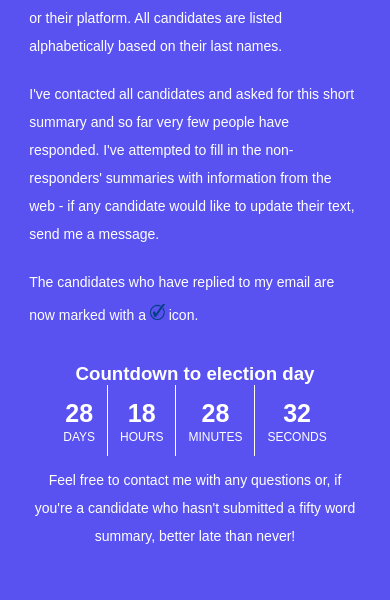
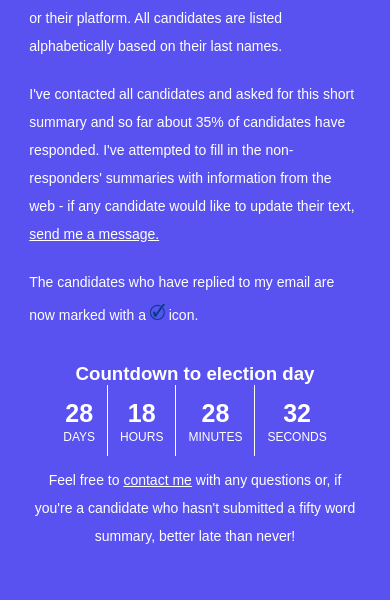
Before and after one commit to ianjojo/kelowna-election-2022, a React (Create React App) app: page / in a window 390 px wide. Shown: the part 432-1032 px from the top of the page. Built offline with nearby package versions, Linux system fonts and the light colour scheme; a web font is replaced by a local one.

Commit message:
adjusted heigth of mobile cards and added more candidates blurbs

```diff
--- a/src/components/Candidate.jsx
+++ b/src/components/Candidate.jsx
@@ -48,7 +48,7 @@ export default function Candidate(props) {
         <p className='blurb'>
           {props.blurb
             ? props.blurb
-            : "Did not respond to my request for a summary."}
+            : "Did not respond to my request for a summary and no information available online."}
         </p>
       </div>
 
--- a/src/data/council.js
+++ b/src/data/council.js
@@ -30,7 +30,9 @@ export const council = [
     email: "amaritforkelowna@gmail.com",
     website: "https://msha.ke/amaritbrar/",
     image: "https://www.kelowna.ca/sites/files/1/images/ab.jpg",
-    blurb: "",
+    blurb:
+      "I am passionate about our environment and improving the livability of our city. I will work to immediately implement the Community Safety Plan and pass a 3-30-300 bylaw to green our city. I will work collaboratively with neighbourhoods and promote a ward system, so citizens have better representation.",
+    replied: true,
   },
   {
     name: "Ron Cannan",
@@ -150,6 +152,7 @@ export const council = [
       "My areas of expertise exactly match emerging Kelowna issues.  Engineers are strategic-thinkers and problem solvers who get the job done efficiently and effectively.  I offer sustainable development engineering experience. I’ve been trusted to teach Kelowna’s future leaders, will you trust me with your vote? ",
     image:
       "https://www.kelowna.ca/sites/files/1/images/gord_lovegrove_photo.png",
+    replied: true,
   },
   {
     name: "Tom Macauley",
--- a/src/pages/Contact.jsx
+++ b/src/pages/Contact.jsx
@@ -21,7 +21,9 @@ export default function Contact() {
         platform for the site, please feel free to email me at
         <a href='mailto:ianallanjohnston@gmail.com'>
           ianallanjohnston@gmail.com
-        </a>
+        </a>{" "}
+        or check out my portfolio{" "}
+        <a href='https://ianjojo.netlify.app'>here.</a>
       </p>
       <p>This website was created in ~24 hours using React.js. </p>
     </div>
--- a/src/pages/Intro.jsx
+++ b/src/pages/Intro.jsx
@@ -28,9 +28,12 @@ export default function Intro() {
       </p>
       <p className='intro'>
         I've contacted all candidates and asked for this short summary and so
-        far very few people have responded. I've attempted to fill in the
-        non-responders' summaries with information from the web - if any
-        candidate would like to update their text, send me a message.
+        far about 35% of candidates have responded. I've attempted to fill in
+        the non-responders' summaries with information from the web - if any
+        candidate would like to update their text,{" "}
+        <a href='mailto:ianallanjohnston@gmail.com' class='contactme'>
+          send me a message.
+        </a>
       </p>
       <p className='intro'>
         The candidates who have replied to my email are now marked with a{" "}
@@ -38,8 +41,12 @@ export default function Intro() {
       </p>
       <Countdown deadline={deadline} />
       <p className='intro'>
-        Feel free to contact me with any questions or, if you're a candidate who
-        hasn't submitted a fifty word summary, better late than never!
+        Feel free to{" "}
+        <a href='mailto:ianallanjohnston@gmail.com' class='contactme'>
+          contact me
+        </a>{" "}
+        with any questions or, if you're a candidate who hasn't submitted a
+        fifty word summary, better late than never!
       </p>
     </div>
   );
--- a/src/styles/App.css
+++ b/src/styles/App.css
@@ -48,7 +48,7 @@ h5 {
 
 .candidate {
   width: 190px;
-  height: 410px;
+  height: 420px;
   border: 1px solid black;
   border-radius: 10px;
   display: flex;
@@ -69,7 +69,7 @@ h5 {
   @media only screen and (device-width: 820px) and (device-height: 1180px) {
     .candidate {
       width: 190px;
-      height: 430px;
+      height: 440px;
       border: 1px solid black;
       border-radius: 10px;
       display: flex;
@@ -84,7 +84,7 @@ h5 {
   @media only screen and (device-width: 768px) and (device-height: 1024px) {
     .candidate {
       width: 190px;
-      height: 410px;
+      height: 440px;
       border: 1px solid black;
       border-radius: 10px;
       display: flex;
@@ -193,7 +193,9 @@ img {
       padding-bottom: 30px; } }
 
 .contact a {
-  text-decoration: underline; }
+  text-decoration: underline;
+  padding: 0;
+  margin: 0; }
 
 .contact-box {
   display: flex;
@@ -445,6 +447,11 @@ li {
   width: 15px;
   height: auto;
   display: inline; }
+
+.contactme {
+  padding: 0;
+  margin: 0;
+  text-decoration: underline; }
 
 .intropage {
   display: flex;
--- a/src/styles/partials/_candidate.scss
+++ b/src/styles/partials/_candidate.scss
@@ -57,7 +57,7 @@ h5 {
 }
 .candidate {
   width: 190px;
-  height: 410px;
+  height: 420px;
   border: 1px solid black;
   border-radius: 10px;
   display: flex;
@@ -79,7 +79,7 @@ h5 {
   }
   @include ipadair {
     width: 190px;
-    height: 430px;
+    height: 440px;
     border: 1px solid black;
     border-radius: 10px;
     display: flex;
@@ -96,7 +96,7 @@ h5 {
 
   @include ipadmini {
     width: 190px;
-    height: 410px;
+    height: 440px;
     border: 1px solid black;
     border-radius: 10px;
     display: flex;
--- a/src/styles/partials/_contact.scss
+++ b/src/styles/partials/_contact.scss
@@ -40,6 +40,8 @@
 }
 .contact a {
   text-decoration: underline;
+  padding: 0;
+  margin: 0;
 }
 .contact-box {
   display: flex;
--- a/src/styles/partials/_intro.scss
+++ b/src/styles/partials/_intro.scss
@@ -4,6 +4,11 @@
   display: inline;
 }
 
+.contactme {
+  padding: 0;
+  margin: 0;
+  text-decoration: underline;
+}
 .intropage {
   display: flex;
   flex-direction: column;
```
